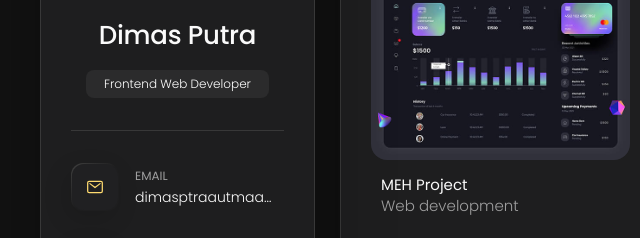
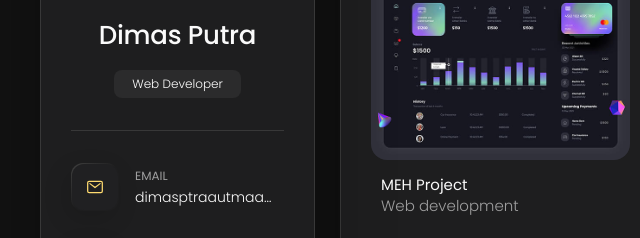
Before and after one commit to stresslo/portfolio, a plain HTML site: page index.html in a window 1280 px wide. Shown: the part 277-515 px from the top of the page, 0-640 px from the left. Drawn offline with nearby package versions, Linux system fonts and the light colour scheme; no server answers.

Commit message:
upload file

```diff
--- a/index.html
+++ b/index.html
@@ -62,7 +62,7 @@
         <div class="info-content">
           <h1 class="name" title="Richard hanrick">Dimas Putra</h1>
 
-          <p class="title">Frontend Web Developer</p>
+          <p class="title">Web Developer</p>
         </div>
 
         <button class="info_more-btn" data-sidebar-btn>
```
